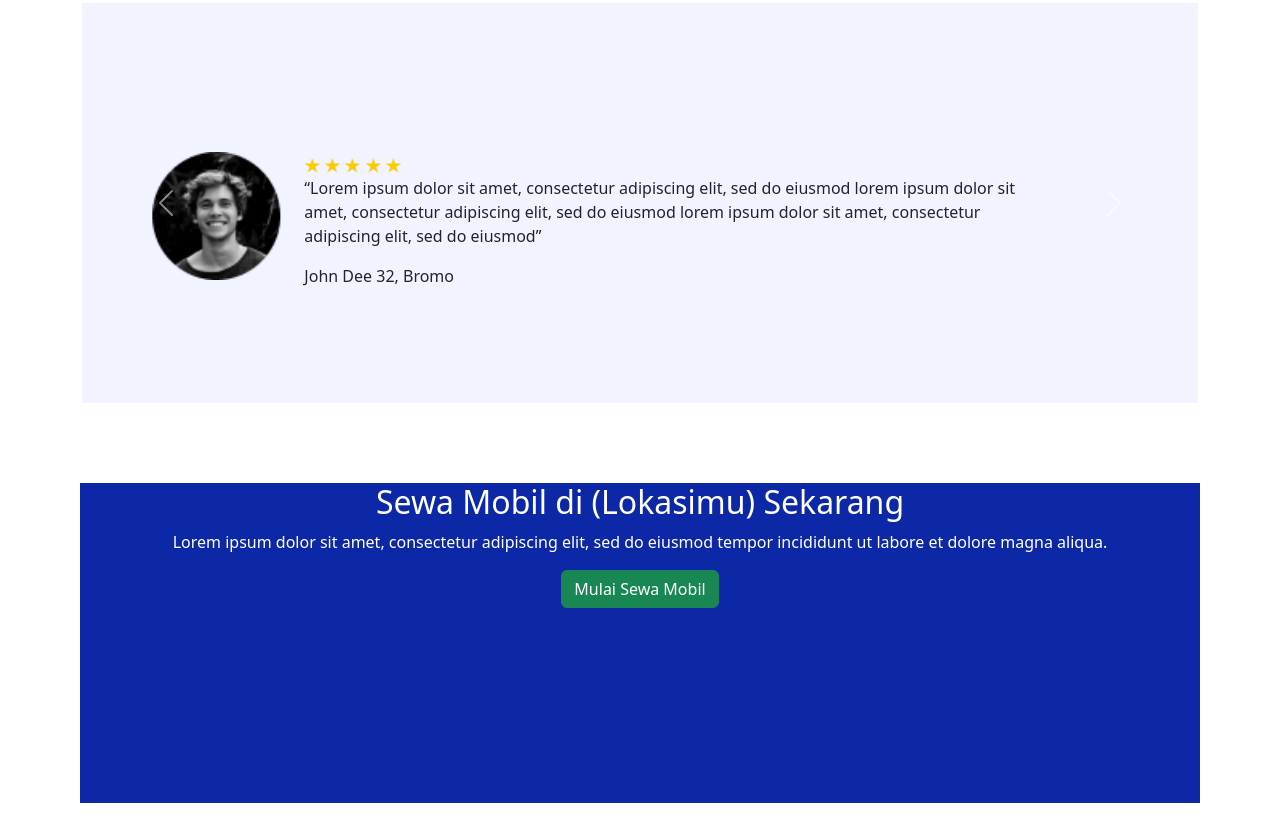
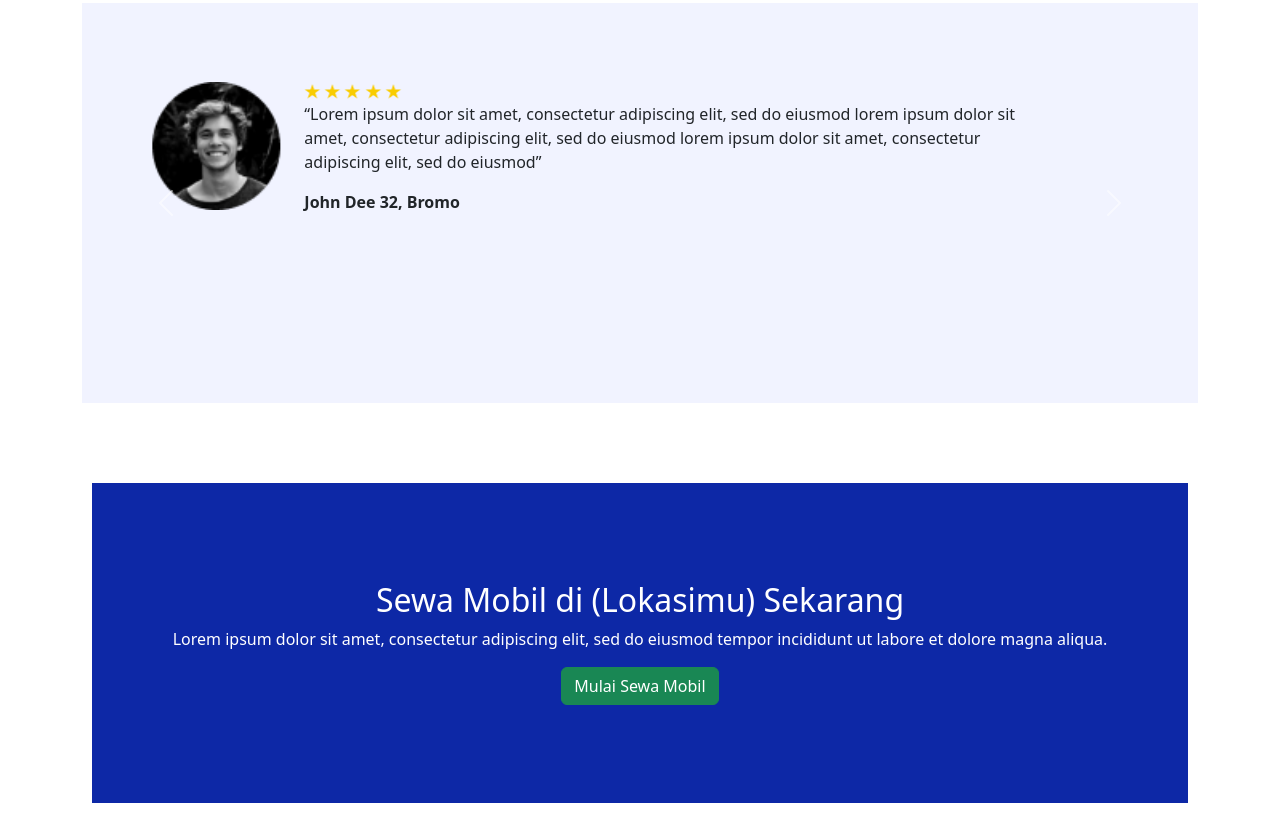
Before and after one commit to AhmadZRizqi/Challenge-1---Ahmad-Zuhair-Rizqi--FEJS-2-, a plain HTML site: page index.html in a window 1280 px wide. Shown: the part 1420-2240 px from the top of the page. Drawn offline with nearby package versions, Linux system fonts and the light colour scheme.

Commit message:
perbaiki layout

```diff
--- a/index.html
+++ b/index.html
@@ -23,7 +23,8 @@
                 </button>
 
             <div class="offcanvas offcanvas-end navbar-style" id="navbarSupportedContent">
-              <div class="offcanvas-header">
+              <div class="offcanvas-header" style="width: 100%;">
+                <strong>BCR</strong>
                 <button type="button" class="btn-close float-end" data-bs-dismiss="offcanvas" aria-label="Close"></button>
               </div>
                 <ul class="nav nav-pills navbar-nav mr-justify-content-end">
@@ -49,6 +50,7 @@
     </header>
 
     <section id="main">
+      <div class="container-fluid">
         <div class="row">
           <div class="col-md-6 col-sm-12" id="greeting">
               <div class="card" style="width: 22,5rem; background-color: #F1F3FF; border-color: #F1F3FF;">
@@ -63,6 +65,8 @@
               <img src="./assets/img_car.png" class="img-fluid car-img" alt="Responsive image">
           </div>
       </div>
+      </div>
+
     </section>
 
     <section id="our-services">
@@ -161,7 +165,7 @@
         <div id="carouselExampleControls" class="carousel slide" data-bs-ride="carousel">
           <div class="carousel-inner">
             <div class="carousel-item active">
-              <div class="row align-self-center">
+              <div class="row d-flex align-items-center">
                 <div class="col-md-3 col-sm-12 carousel-person">
                   <img src="./assets/guy.png"  class="carousel-image">
                 </div>
@@ -172,7 +176,7 @@
                   <img src="./assets/Star.png" alt="" srcset="">
                   <img src="./assets/Star.png" alt="" srcset="">
                   <p>“Lorem ipsum dolor sit amet, consectetur adipiscing elit, sed do eiusmod lorem ipsum dolor sit amet, consectetur adipiscing elit, sed do eiusmod lorem ipsum dolor sit amet, consectetur adipiscing elit, sed do eiusmod”</p>
-                  <p>John Dee 32, Bromo</p>
+                  <strong>John Dee 32, Bromo</strong>
                 </div>
               </div>
             </div>
@@ -188,7 +192,7 @@
                   <img src="./assets/Star.png" alt="" srcset="">
                   <img src="./assets/Star.png" alt="" srcset="">
                   <p>“Lorem ipsum dolor sit amet, consectetur adipiscing elit, sed do eiusmod lorem ipsum dolor sit amet, consectetur adipiscing elit, sed do eiusmod lorem ipsum dolor sit amet, consectetur adipiscing elit, sed do eiusmod”</p>
-                  <p>John Dee 32, Bromo</p>
+                  <strong>John Dee 32, Bromo</strong>
                 </div>
               </div>
             </div>
@@ -204,7 +208,7 @@
                   <img src="./assets/Star.png" alt="" srcset="">
                   <img src="./assets/Star.png" alt="" srcset="">
                   <p>“Lorem ipsum dolor sit amet, consectetur adipiscing elit, sed do eiusmod lorem ipsum dolor sit amet, consectetur adipiscing elit, sed do eiusmod lorem ipsum dolor sit amet, consectetur adipiscing elit, sed do eiusmod”</p>
-                  <p>John Dee 32, Bromo</p>
+                  <strong>John Dee 32, Bromo</strong>
                 </div>
               </div>
             </div>
@@ -221,10 +225,10 @@
       </div>
     </section>
 
-    <section id="sewa-lokasi">
+    <section>
       <div class="container-fluid text-center text-white">
-        <div class="row align-items-center">
-          <div class="col">
+        <div class="d-flex align-items-center" id="sewa-lokasi">
+          <div class="d-flex align-items-center" style="flex-direction: column;">
             <h2 class="font-weight-bold">Sewa Mobil di (Lokasimu) Sekarang</h2>
             <p>Lorem ipsum dolor sit amet, consectetur adipiscing elit, sed do eiusmod tempor incididunt ut labore et dolore magna aliqua. </p>
             <a class="btn font-weight-bold btn-success">Mulai Sewa Mobil</a>
--- a/style.css
+++ b/style.css
@@ -15,8 +15,6 @@ nav{
     background-color: #F1F3FF;
     width: 100%;
 }
-
-
 
 #main{
     background-color: #F1F3FF;
@@ -46,6 +44,7 @@ nav{
     margin: 10vh;
     height: 20rem;
     background-color: #0D28A6;
+    justify-content: center;
 }
 
 ul{
@@ -75,11 +74,11 @@ li{
 
 .carousel-inner{
     background-color: #F1F3FF;
+    height: 50vh;
     justify-content: center;
-    height: 50vh;
-    align-content: center;
-    padding-top: 50px;
+    padding-top: 75px;
 }
+
 
 .carousel-image{
     width: 10vw;
@@ -120,6 +119,14 @@ li{
         background-color: #F1F3FF;
     }
 
+    .car-img{
+        position: static;
+        right: 0;
+        bottom: 0;
+        width: 100%;
+    }
+
+
     #why-us{
         justify-content: center;
         text-align: center;
@@ -143,7 +150,7 @@ li{
         justify-content: center;
         height: 50vh;
         align-content: center;
-        padding-top: 50px;
+        padding-top: 20px;
     }
 
     .carousel-content{
@@ -163,6 +170,7 @@ li{
     }
 
     #sewa-lokasi{
+        padding: 2vh;
         margin: 5vh;
         height: 20rem;
         background-color: #0D28A6;
```
Lines whose indentation alone changed are shown as unchanged.
